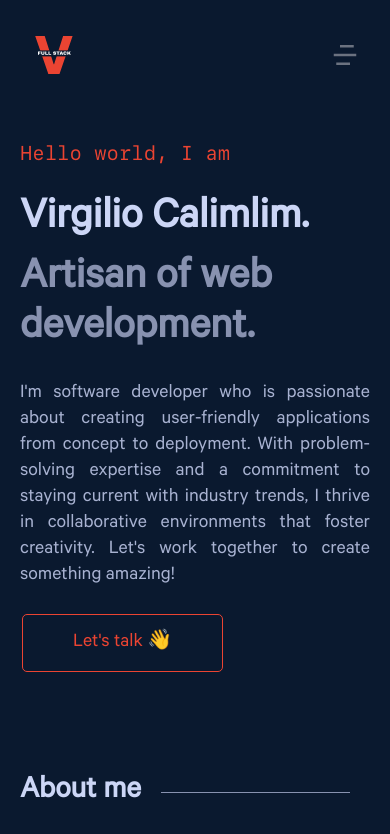
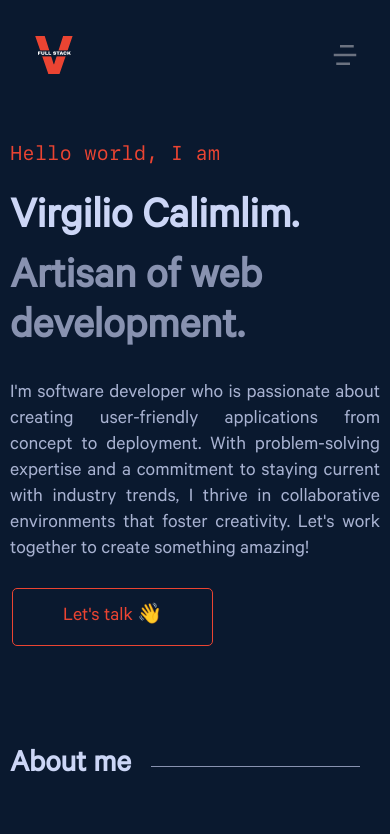
Before and after one commit to vircalimlim/vircalimlim, a Vue app: page / in a window 390 px wide. Shown: the top 834 px of the page. Built offline with nearby package versions, Linux system fonts and the light colour scheme.

Commit message:
Update App.vue

```diff
--- a/src/App.vue
+++ b/src/App.vue
@@ -36,7 +36,7 @@ import StaggerAnimation from './components/StaggerAnimation.vue';
         </li>
       </StaggerAnimation>
     </div>
-    <div class="w-full md:w-[80%] px-4">
+    <div class="w-full md:w-[80%] px-2 sm:px-4">
       <RouterView />
     </div>
     <div class="w-[10%] hidden md:block text-center">
```
